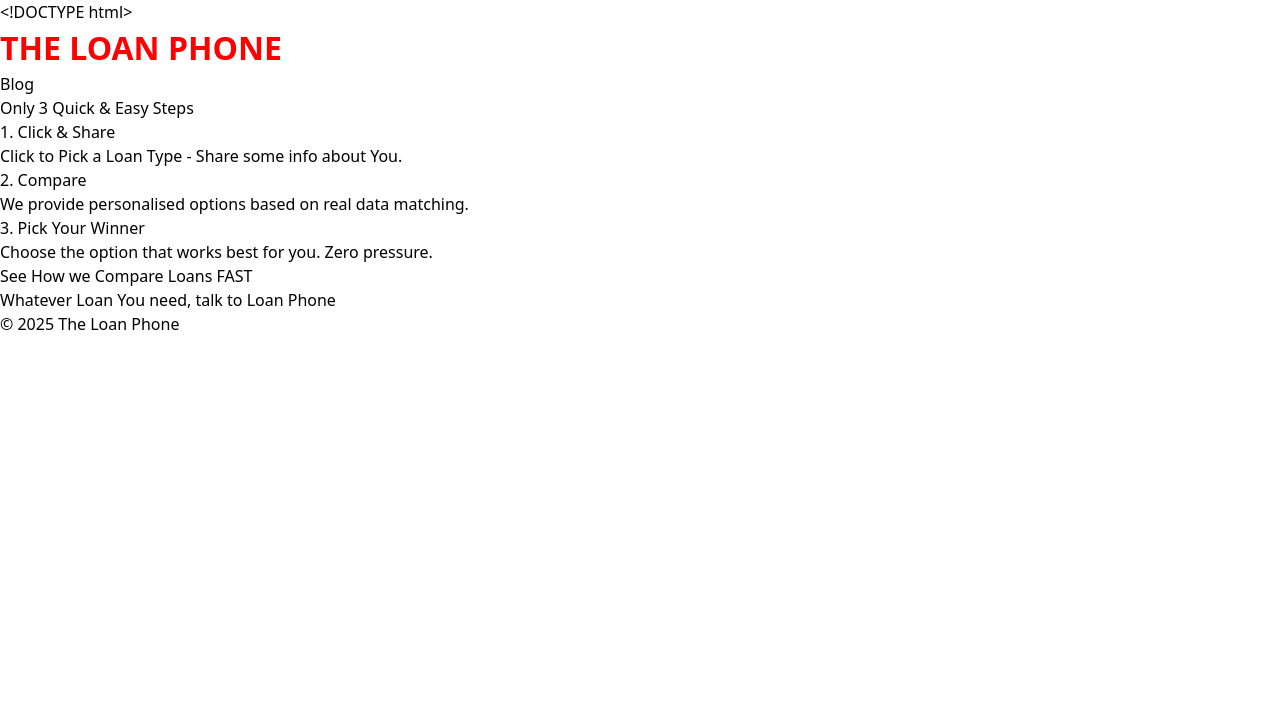
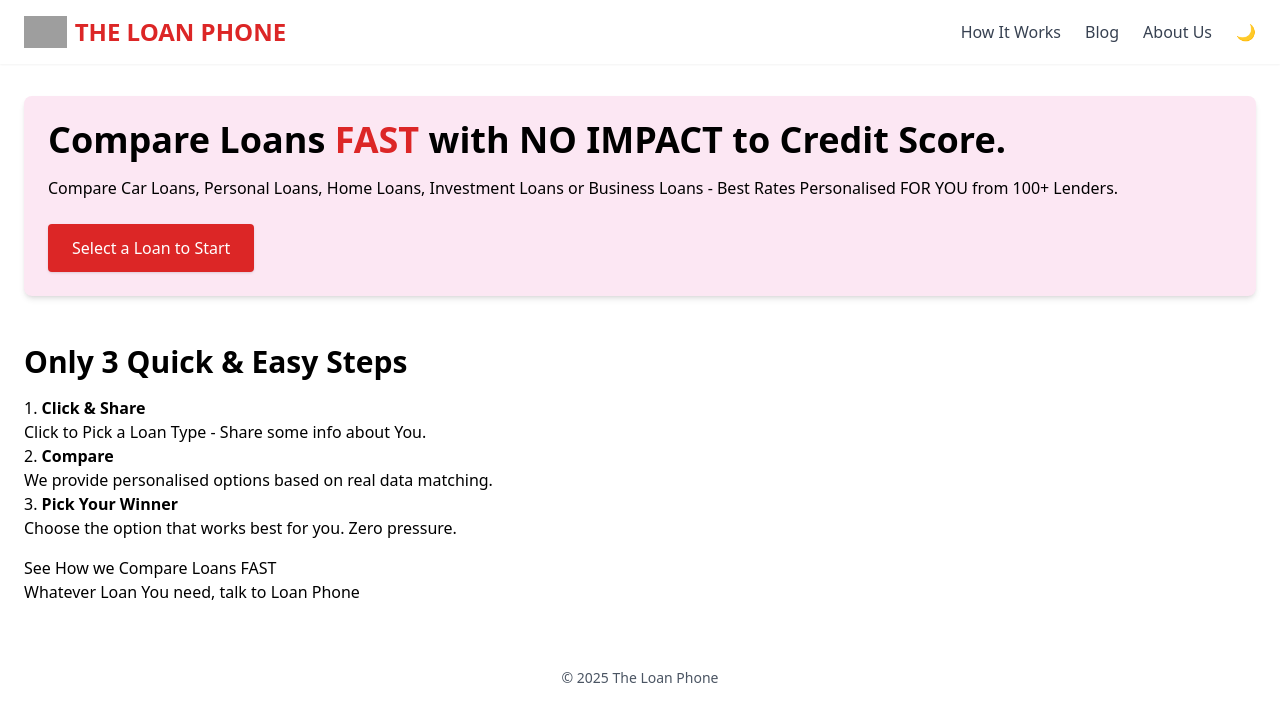
Before and after one commit to AMSumo9/loan-phone-website, a Jekyll site: the page built from index.md, in a window 1280 px wide. Shown: the top 722 px of the page. Built offline with Jekyll 4.4.1, drawn with Linux system fonts in a browser that asks for light colours; nearby versions of some CDN libraries; grey boxes are pictures that could not be loaded.

Commit message:
Update index.md

```diff
--- a/index.md
+++ b/index.md
@@ -1,43 +1,28 @@
 ---
-layout: none
+layout: default
 title: "Home"
 ---
-<!DOCTYPE html>
-<html lang="en">
-<head>
-  <meta charset="UTF-8" />
-  <meta name="viewport" content="width=device-width, initial-scale=1" />
-  <title>The Loan Phone - Home</title>
-  <script src="https://cdn.tailwindcss.com"></script>
-  <!-- Add any other head content from your original home.html here -->
-</head>
-<body>
-  <header>
-    <h1 style="color:red; font-weight:bold; font-size:2rem;">THE LOAN PHONE</h1>
-    <nav>
-      <a href="/blog/">Blog</a>
-    </nav>
-  </header>
 
-  <main>
-    <h2>Only 3 Quick & Easy Steps</h2>
+<!-- Paste homepage specific HTML content here, inside this markdown -->
 
-    <h3>1. Click & Share</h3>
-    <p>Click to Pick a Loan Type - Share some info about You.</p>
+<div class="bg-pink-100 p-6 rounded-lg shadow-md mb-12">
+  <h1 class="text-4xl font-bold mb-4">Compare Loans <span class="text-red-600">FAST</span> with NO IMPACT to Credit Score.</h1>
+  <p class="mb-6">Compare Car Loans, Personal Loans, Home Loans, Investment Loans or Business Loans - Best Rates Personalised FOR YOU from 100+ Lenders.</p>
 
-    <h3>2. Compare</h3>
-    <p>We provide personalised options based on real data matching.</p>
+  <button class="bg-red-600 text-white px-6 py-3 rounded shadow hover:bg-red-700">Select a Loan to Start</button>
 
-    <h3>3. Pick Your Winner</h3>
-    <p>Choose the option that works best for you. Zero pressure.</p>
+  <!-- Add the widget here -->
+</div>
 
-    <h2>See How we Compare Loans FAST</h2>
+<div>
+  <h2 class="text-3xl font-semibold mb-4">Only 3 Quick & Easy Steps</h2>
 
-    <p>Whatever Loan You need, talk to Loan Phone</p>
-  </main>
+  <ol class="list-decimal list-inside">
+    <li><strong>Click & Share</strong><br />Click to Pick a Loan Type - Share some info about You.</li>
+    <li><strong>Compare</strong><br />We provide personalised options based on real data matching.</li>
+    <li><strong>Pick Your Winner</strong><br />Choose the option that works best for you. Zero pressure.</li>
+  </ol>
 
-  <footer>
-    &copy; 2025 The Loan Phone
-  </footer>
-</body>
-</html>
+  <p class="mt-4">See How we Compare Loans FAST</p>
+  <p>Whatever Loan You need, talk to Loan Phone</p>
+</div>
```
